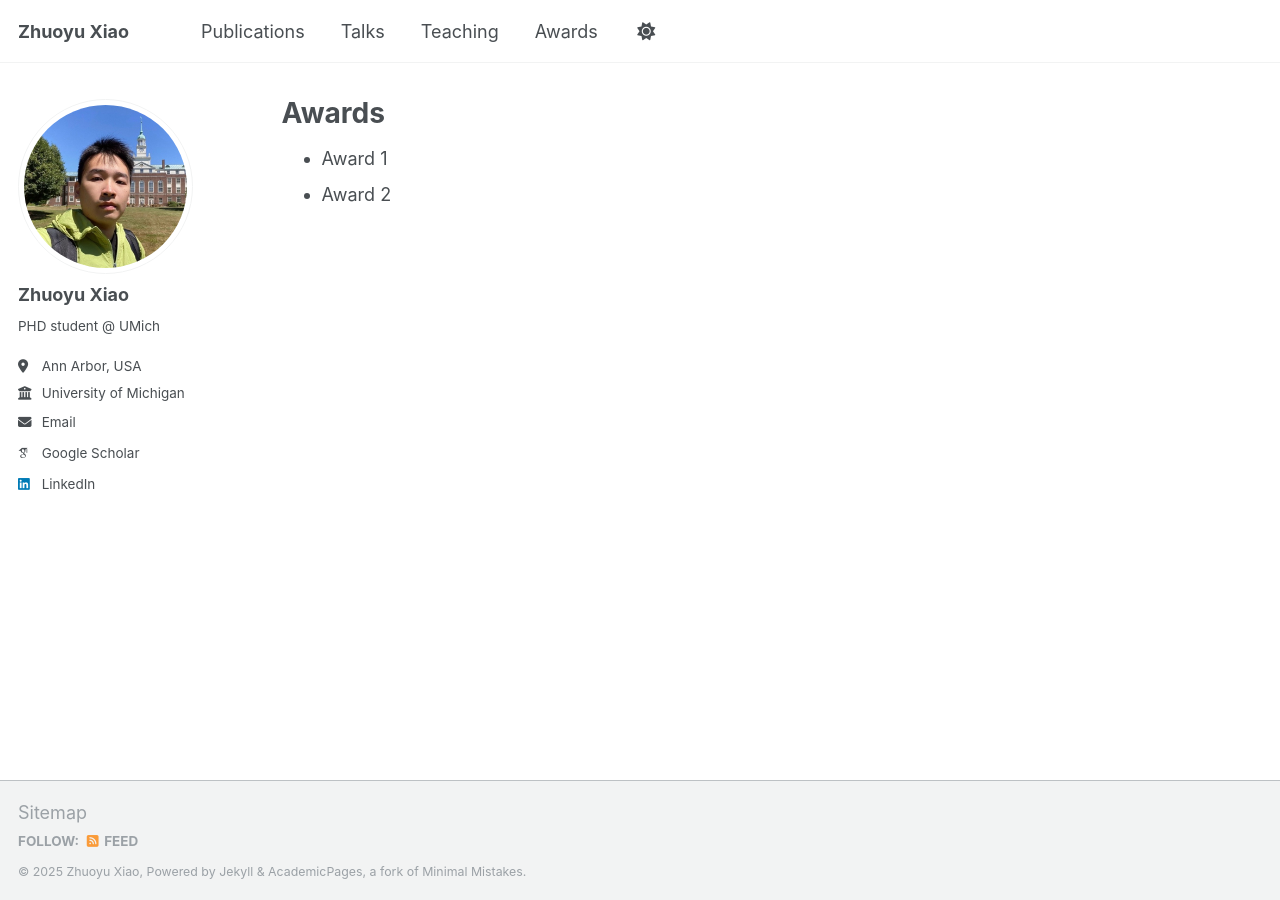
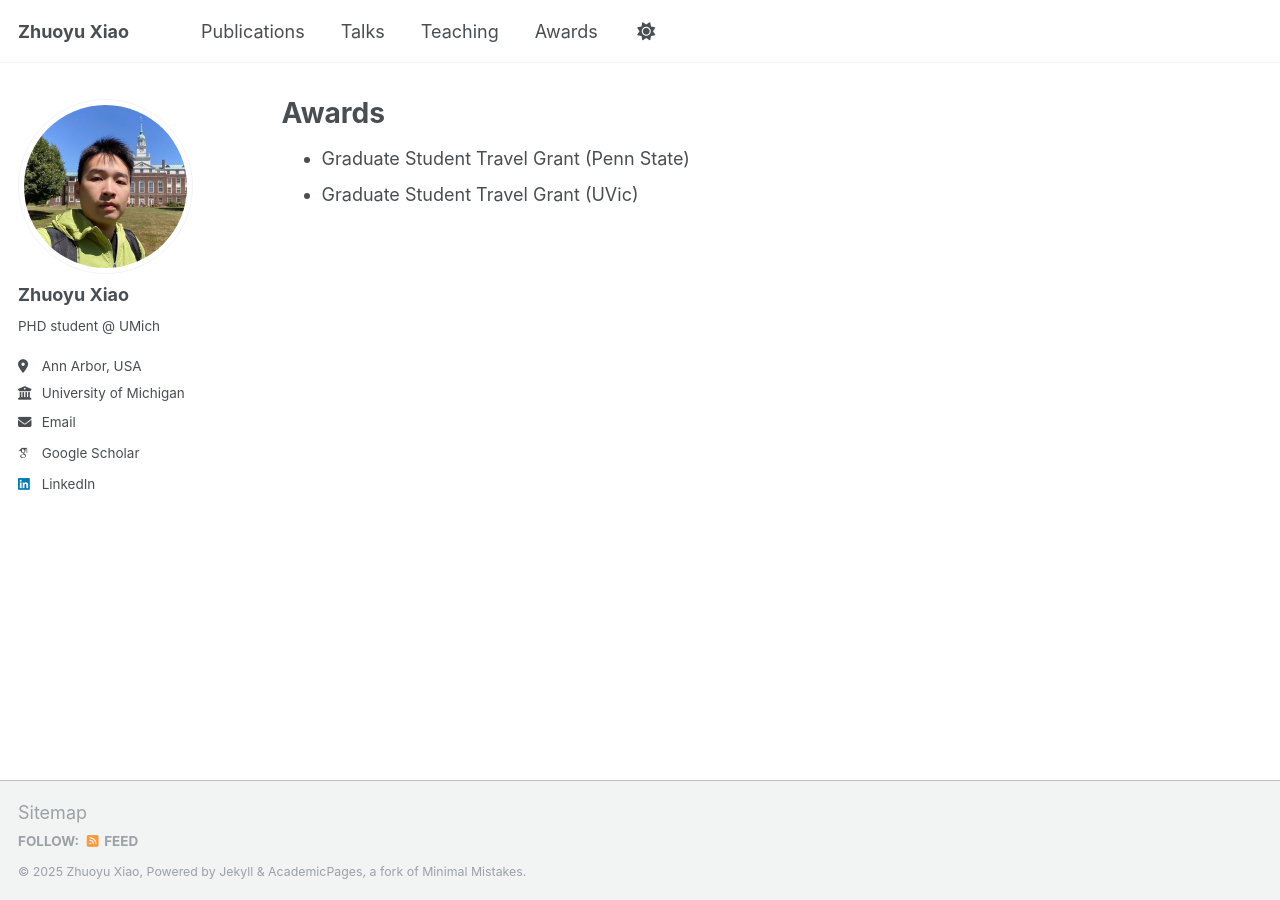
Before and after one commit to zyxiao97/zyxiao97.github.io, a Jekyll site: the page built from _pages/awards.md, in a window 1280 px wide. Built offline with Jekyll 4.4.1, drawn with Linux system fonts in a browser that asks for light colours; some web fonts are replaced.

Commit message:
Update awards.md

```diff
--- a/_pages/awards.md
+++ b/_pages/awards.md
@@ -5,5 +5,5 @@ permalink: /awards/
 author_profile: true
 ---
 
-- Award 1
-- Award 2
+- Graduate Student Travel Grant (Penn State)
+- Graduate Student Travel Grant (UVic)
```
